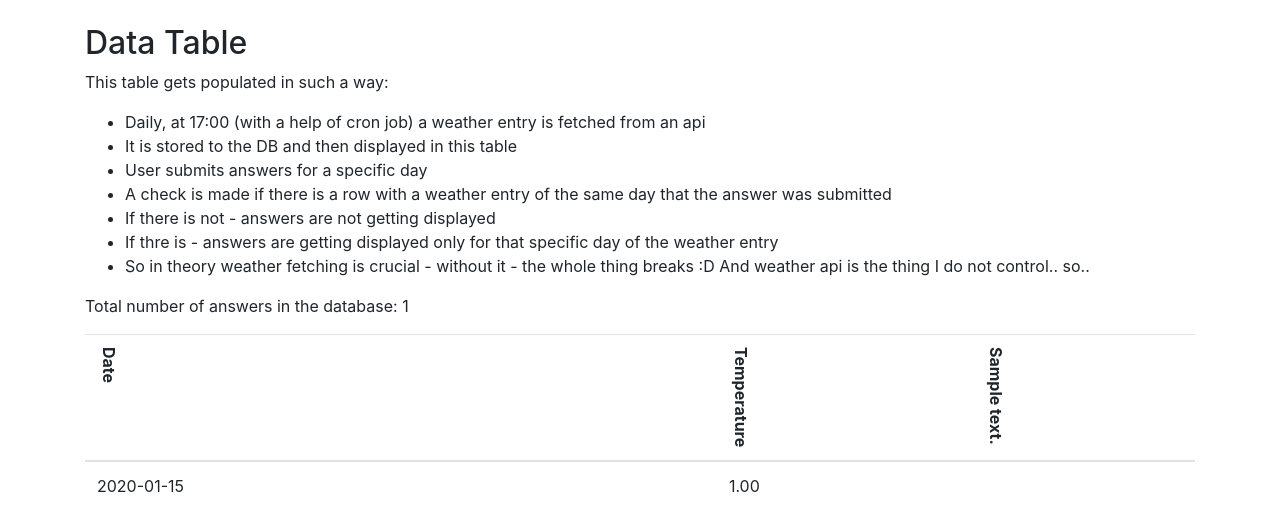
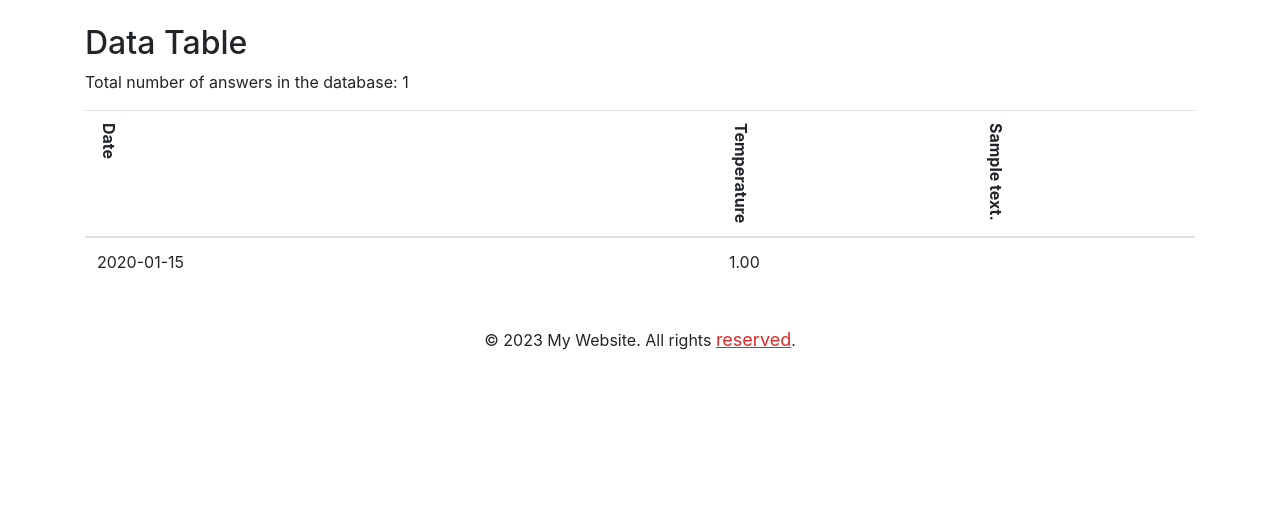
Before and after one commit to arvydasg/lifeapi, a Django app: page /quiz/data_table/ in a window 1280 px wide. Shown: the part 58-576 px from the top of the page. Run offline with Django 4.2, Linux system fonts and the light colour scheme; a user stored in the database is signed in; tables that the repository leaves empty hold one stand-in row (values such as "Sample post"); some libraries are stand-ins or nearby versions.

Commit message:
removed the instructions to confluence

```diff
--- a/lifeapi_apps/quiz_app/templates/data_table.html
+++ b/lifeapi_apps/quiz_app/templates/data_table.html
@@ -2,17 +2,6 @@
 
 {% block content %}
     <h2>Data Table</h2>
-
-    <p>This table gets populated in such a way:</p>
-    <ul>
-        <li>Daily, at 17:00 (with a help of cron job) a weather entry is fetched from an api</li>
-        <li>It is stored to the DB and then displayed in this table</li>
-        <li>User submits answers for a specific day</li>
-        <li>A check is made if there is a row with a weather entry of the same day that the answer was submitted</li>
-        <li>If there is not - answers are not getting displayed</li>
-        <li>If thre is - answers are getting displayed only for that specific day of the weather entry</li>
-        <li>So in theory weather fetching is crucial - without it - the whole thing breaks :D And weather api is the thing I do not control.. so..</li>
-    </ul>
     <p>Total number of answers in the database: {{ answers|length }}</p>
 
     <div class="table-responsive">
```
